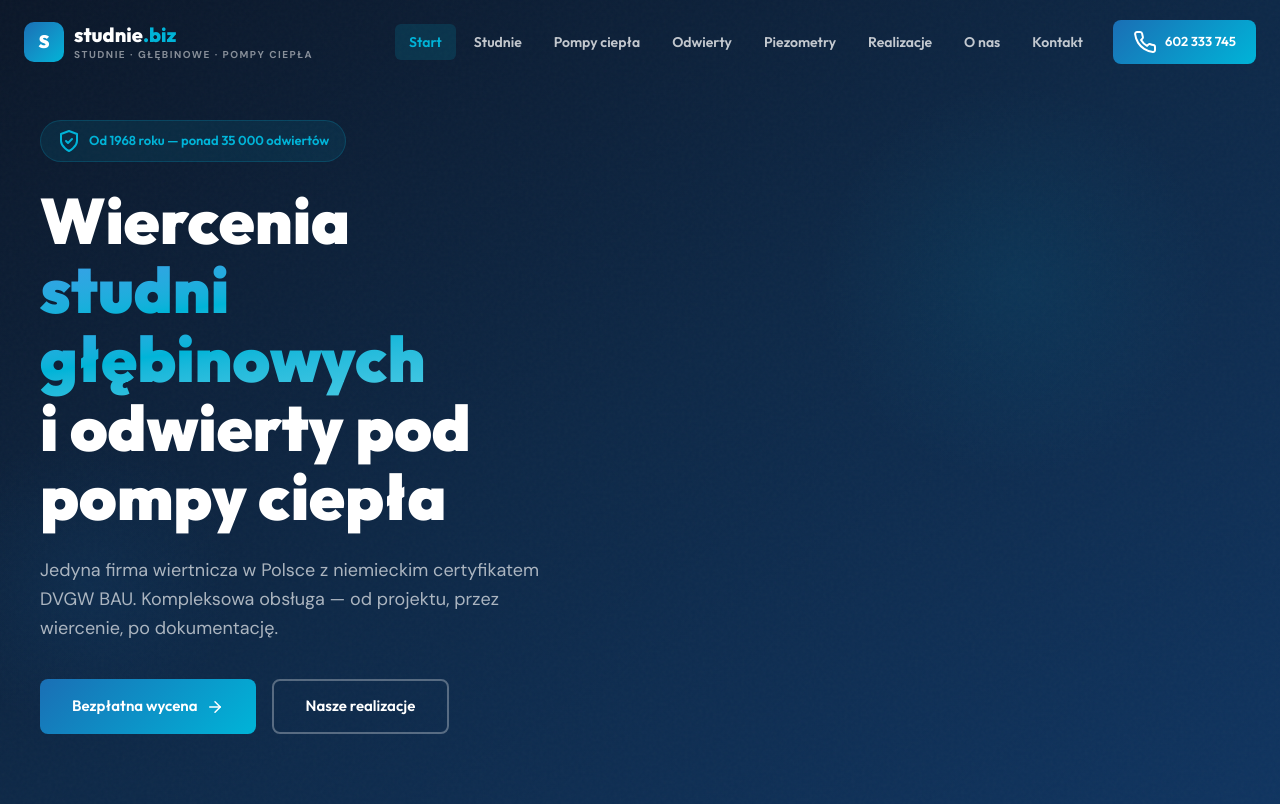
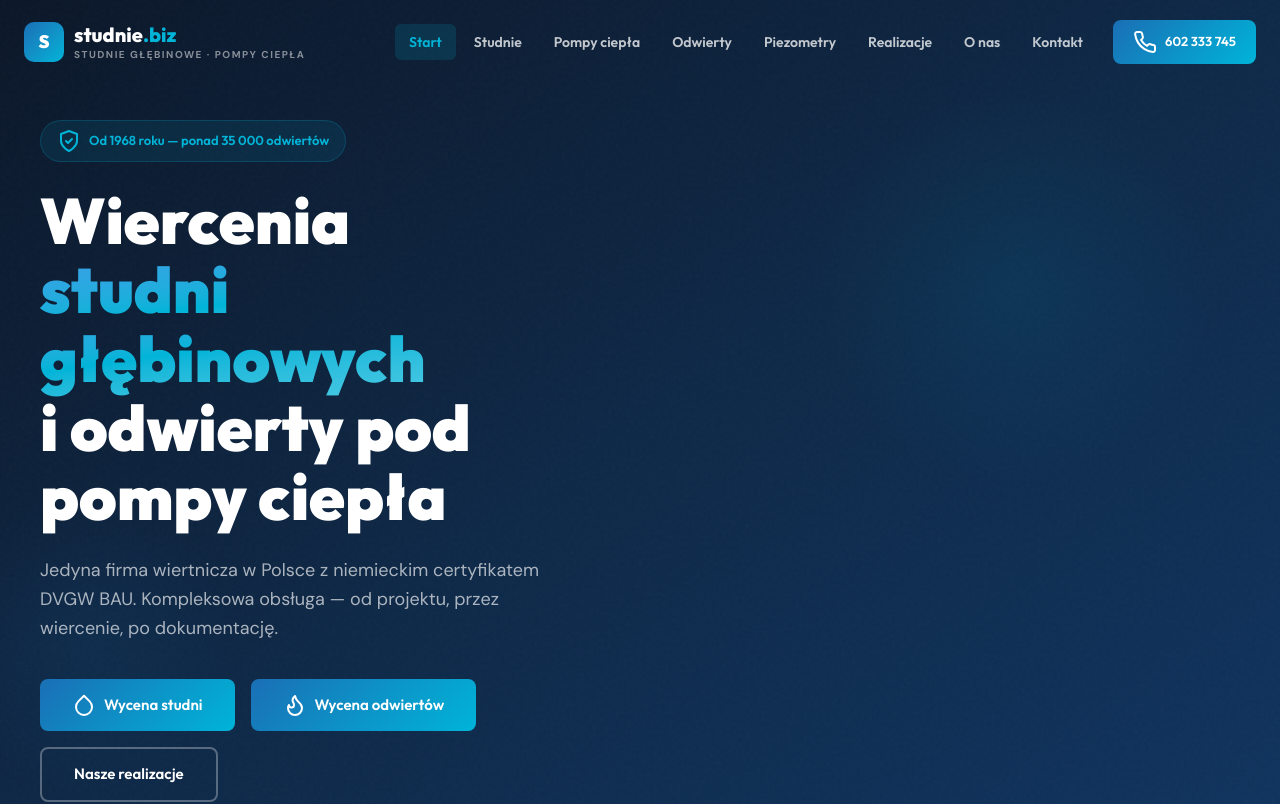
Before and after one commit to FRATAK4/StudnieBiz, a React (Vite) app: page / in a window 1280 px wide. Shown: the top 804 px of the page. Built offline with nearby package versions, Linux system fonts and the light colour scheme.

Commit message:
fix: add dual CTA buttons in hero, remove www.studnie.biz links, fix hash scroll navigation

```diff
--- a/src/components/Footer.jsx
+++ b/src/components/Footer.jsx
@@ -62,7 +62,6 @@ export function Footer() {
                                 { icon: Icons.mapPin, text: company.address },
                                 { icon: Icons.phone, text: `${company.phone.mobile1} / ${company.phone.landline}` },
                                 { icon: Icons.mail, text: company.email },
-                                { icon: Icons.globe, text: company.website },
                             ].map((item, i) => (
                                 <div key={i} className="flex items-center gap-2.5 text-white/60 text-sm">
                                     {item.icon} {item.text}
--- a/src/components/Navigation.jsx
+++ b/src/components/Navigation.jsx
@@ -48,7 +48,7 @@ export function Navigation() {
                             studnie<span className="text-accent">.biz</span>
                         </div>
                         <div className="text-[10px] text-white/50 tracking-[1.5px] uppercase font-semibold">
-                            studnie · głębinowe · pompy ciepła
+                            studnie głębinowe · pompy ciepła
                         </div>
                     </div>
                 </div>
--- a/src/pages/HomePage.jsx
+++ b/src/pages/HomePage.jsx
@@ -15,7 +15,12 @@ export default function HomePage() {
 
     const go = (path) => {
         navigate(path);
-        if (!path.includes("#")) {
+        if (path.includes("#")) {
+            const id = path.split("#")[1];
+            setTimeout(() => {
+                document.getElementById(id)?.scrollIntoView({ behavior: "smooth" });
+            }, 150);
+        } else {
             window.scrollTo(0, 0);
         }
     };
@@ -63,7 +68,10 @@ export default function HomePage() {
 
                             <div className="animate-in animate-delay-4 flex gap-4 flex-wrap">
                                 <button className="btn-primary" onClick={() => go("/studnie#formularz")}>
-                                    Bezpłatna wycena {Icons.arrowRight}
+                                    {Icons.water} Wycena studni
+                                </button>
+                                <button className="btn-primary" onClick={() => go("/pompy-ciepla#formularz")}>
+                                    {Icons.flame} Wycena odwiertów
                                 </button>
                                 <button className="btn-outline" onClick={() => go("/realizacje")}>
                                     Nasze realizacje
--- a/src/pages/KontaktPage.jsx
+++ b/src/pages/KontaktPage.jsx
@@ -34,7 +34,6 @@ export default function KontaktPage() {
                                     { icon: Icons.phone, label: "Telefon", value: `${company.phone.mobile1} / ${company.phone.mobile2}` },
                                     { icon: Icons.phone, label: "Telefon stacjonarny", value: company.phone.landline },
                                     { icon: Icons.mail, label: "Email", value: company.email },
-                                    { icon: Icons.globe, label: "Strona www", value: company.website },
                                 ].map((item, i) => (
                                     <div key={i} className="flex gap-4 items-start">
                                         <div className="w-12 h-12 rounded-xl shrink-0 bg-gradient-to-br from-blue/10 to-accent/10 flex items-center justify-center text-blue">
```
